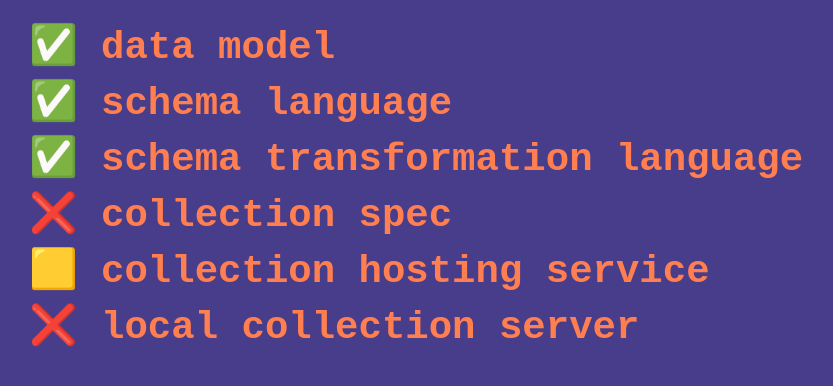
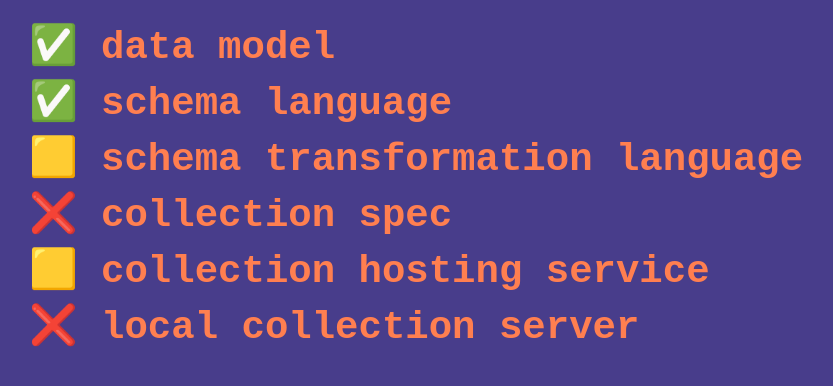
Before and after one commit to joeltg/doestheunderlayexist.com, a plain HTML site: page index.html in a window 1280 px wide. Shown: the part 274-660 px from the top of the page, without its empty margins (211-1044 px from the left). Drawn offline with Linux system fonts and the light colour scheme.

Commit message:
made taslx yellow

```diff
--- a/index.html
+++ b/index.html
@@ -34,7 +34,7 @@
 			<ul>
 				<li>✅ data model</li>
 				<li>✅ schema language</li>
-				<li>✅ schema transformation language</li>
+				<li>🟨 schema transformation language</li>
 				<li>❌ collection spec</li>
 				<li>🟨 collection hosting service</li>
 				<li>❌ local collection server</li>
```
